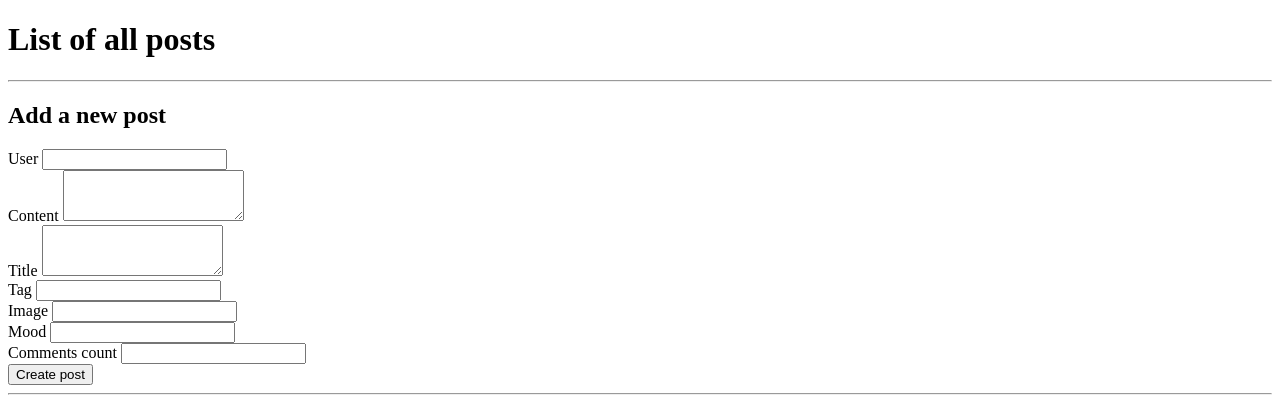
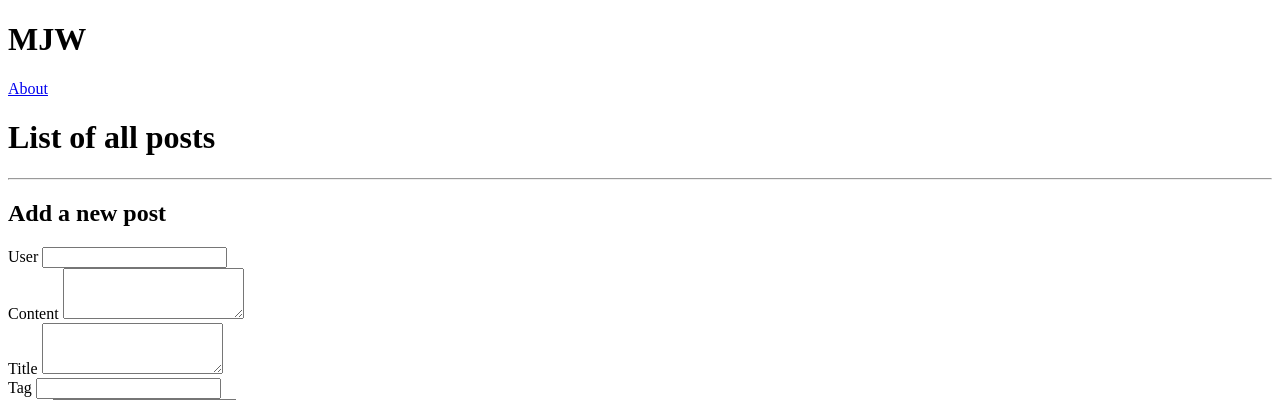
Before and after one commit to m-j-wright/mjw, a Rails app: template app/views/posts/index.html.erb in a window 1280 px wide. Shown: the top 400 px of the page. Run offline with Rails 7, Linux system fonts and the light colour scheme; the template is opened without the code that fills it, so the values that code supplies are empty.

Commit message:
Added "About" Page

```diff
--- a/app/controllers/application_controller.rb
+++ b/app/controllers/application_controller.rb
@@ -15,4 +15,8 @@ class ApplicationController < ActionController::Base
     end
   end
 
+  def about
+    render({ :template => "layouts/about.html.erb" })
+  end
+
 end
--- /dev/null
+++ b/app/views/layouts/about.html.erb
@@ -0,0 +1 @@
+About
--- a/app/views/posts/index.html.erb
+++ b/app/views/posts/index.html.erb
@@ -1,3 +1,8 @@
+<h1>MJW</h1>
+<a href="/about">
+      About
+</a>
+
 <div>
   <div>
     <h1>
--- a/config/routes.rb
+++ b/config/routes.rb
@@ -1,6 +1,10 @@
 Rails.application.routes.draw do
 
+  #HOME
+  get("/", { :controller => "posts", :action => "index" })
 
+  #ABOUT
+  get("/about", { :controller => "application", :action => "about" })
 
   # Routes for the Comment resource:
 
```
